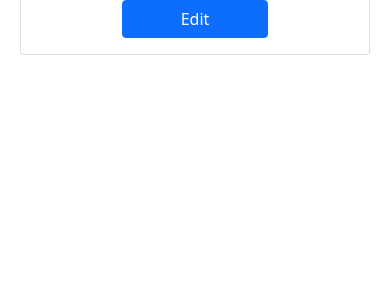
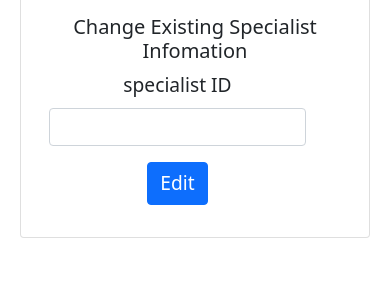
Before and after one commit to sehaj97/Hospital-Management-System, a Node server app: page /Medisearch/Specialists in a window 390 px wide. Shown: the part 1315-1609 px from the top of the page. Before the commit the page ends 1370 px from the top, so only its background shows below. Run offline with Node 20, Linux system fonts and the light colour scheme; some libraries are stand-ins or nearby versions.

Commit message:
added update form front end

```diff
--- a/controllers/html-routes.js
+++ b/controllers/html-routes.js
@@ -96,6 +96,26 @@ router.get('/Medisearch/Specialists/edit/:id', (req, res) => {
   });
 });
 
+router.delete('/Medisearch/Specialists/View', (req, res) => {
+  Specialists.destroy({
+      where: {
+          id: req.params.id
+      }
+  })
+  .then(dbSpecialistData => {
+      if (dbSpecialistData) {
+          res.render('SpecialistView');
+      }
+      else{
+        res.status(500).end();
+      }
+  })
+  .catch(err => {
+      console.log(err);
+      res.status(500).json(err);
+  });
+});
+
 router.get('/Medisearch/PatientJourney', (req, res) => {
   res.render('Medisearch');
 });
--- a/public/javascript/specialist.js
+++ b/public/javascript/specialist.js
@@ -1,3 +1,5 @@
+const router = require("../../controllers");
+
 async function specialistFormHandler(event) {
     event.preventDefault();
     const SpecialistName = document.querySelector('#specialist-name').value.trim();
@@ -19,4 +21,5 @@ async function specialistFormHandler(event) {
         }
       }
 }
+
   document.querySelector('.specialist-form').addEventListener('submit', specialistFormHandler);
--- a/public/javascript/edit-specialist.js
+++ b/public/javascript/update.js
@@ -1,7 +1,16 @@
-async function specialistEditFormHandler(event) {
+async function updateFormHandler(event) {
+    event.preventDefault();
+    const specialistId = document.querySelector('#specialist-id').value.trim();
+
+    window.location.replace('/Medisearch/Specialists/edit/'+ specialistId);
+}
+
+
+  async function specialistEditFormHandler(event) {
     event.preventDefault();
     const SpecialistName = document.querySelector('#specialist-name').value.trim();
     const Speciality = document.querySelector('#speciality').value.trim();
+    //const id = document.getElementById('input').value;
     const id = window.location.toString().split('/')[
         window.location.toString().split('/').length - 1
     ];
@@ -23,4 +32,9 @@ async function specialistEditFormHandler(event) {
       }
 }
 
-document.querySelector('.specialist-form').addEventListener('submit', specialistEditFormHandler);
+if(document.querySelector('.specialist-form')){
+    document.querySelector('.specialist-form').addEventListener('submit', specialistEditFormHandler);
+}
+if(document.querySelector('.update-form')){
+    document.querySelector('.update-form').addEventListener('submit', updateFormHandler);
+}
--- a/views/SpecialistEdit.handlebars
+++ b/views/SpecialistEdit.handlebars
@@ -10,4 +10,4 @@
   <button type="submit" class="btn btn-primary">Add Changes</button>
 </form>
 
-<script src="/javascript/edit-specialist.js"></script>
+<script src="/javascript/update.js"></script>
--- a/views/SpecialistView.handlebars
+++ b/views/SpecialistView.handlebars
@@ -12,7 +12,7 @@
     {{#each specialists as |specialist|}}
     <tr>
       <th scope="row">{{specialist.id}}</th>
-      <td><a href="../controllers/html-routes.js">{{specialist.SpecialistName}}</a></td>
+      <td><a href="/Medisearch/Specialists/View/{{specialist.id}}">{{specialist.SpecialistName}}</a></td>
       <td>{{specialist.Speciality}}</td>
       <td><button type="button"  class="btn btn-xs btn-link delete-spe">Delete</button></td>
     </tr>
--- a/views/Specialists.handlebars
+++ b/views/Specialists.handlebars
@@ -1,5 +1,6 @@
 <div class="container" style="max-width: 100%;">
     <div class="row m-2 justify-content-center">
+
         <div class="card col-lg-4 col-md-2 col-sm-1 m-5 text-center" style="width: 22rem;">
             <img src="https://cdn.pixabay.com/photo/2014/12/10/21/01/doctor-563428_960_720.jpg" class="card-img-top mt-2" alt="...">
             <div class="card-body">
@@ -9,21 +10,32 @@
             </div>
         </div>
         <div class="card col-lg-4 col-md-2 col-sm-1 m-5 text-center" style="width: 22rem;">
-            <img src="/public/images/marcelo-leal-k7ll1hpdhFA-unsplash.jpg" class="card-img-top" alt="...">
+            <img src="https://t4.ftcdn.net/jpg/04/24/30/93/360_F_424309320_UkOxg2z3sq7yXwGnWCO6xBXkRI4byhnI.jpg" class="card-img-top mt-2" alt="...">
             <div class="card-body">
                 <h5 class="card-title"> Add New Specialist To Hospital Database </h5>
                 <!--<p class="card-text">Some quick example text to build on the card title and make up the bulk of the card's content.</p>-->
                 <a href="/Medisearch/Specialists/add" class="btn btn-primary" style="width: 50%;">Add </a>
             </div>
         </div>
-        <div class="card col-lg-4 col-md-2 col-sm-1 m-5 text-center" style="width: 22rem;">
-            <img src="/public/images/spencer-davis--lZk0QrsrV8-unsplash.jpg" class="card-img-top" alt="...">
+        <div class="card col-lg-10 col-md-4 col-sm-1 m-5 text-center" style="width: 22rem;">
+            <img src="https://images.cdn2.stockunlimited.net/preview1300/medical-background-set_1684464.jpg" class="card-img-top mt-2" alt="...">
             <div class="card-body">
                 <h5 class="card-title">Change Existing Specialist Infomation</h5>
-                <!--<p class="card-text">Some quick example text to build on the card title and make up the bulk of the card's content.</p>-->
-                <a href="`/Medisearch/Specialists/edit/${id}`" class="btn btn-primary" style="width: 50%;">Edit</a>
+                <div class="input-group mb-3">
+                    <form class="update-form">
+                    <div class="mb-3 ">
+                        <label for="specialist-id" class="form-label" style="font-size: larger;">specialist ID</label>
+                        <input type="text" class="form-control" id="specialist-id">
+                    </div>
+
+                    <button type="submit" class="btn btn-primary " style="font-size: larger;">Edit</button>
+                    </form>
+
+                    <!--<a href="/Medisearch/Specialists/edit/`${id}`" class="btn btn-primary" style="width: 20%;">Edit</a>-->
+                </div>
             </div>
         </div>
     </div>
 </div>
-<!--<script src="/javascript/specialist.js"></script>-->
+
+<script src="/javascript/update.js"></script>
```
Also changed, not shown: views/SpecialistForm.handlebars (+7 -5 lines), public/images/marcelo-leal-k7ll1hpdhFA-unsplash.jpg (deleted), public/images/spencer-davis--lZk0QrsrV8-unsplash.jpg (deleted), 2 other files.
